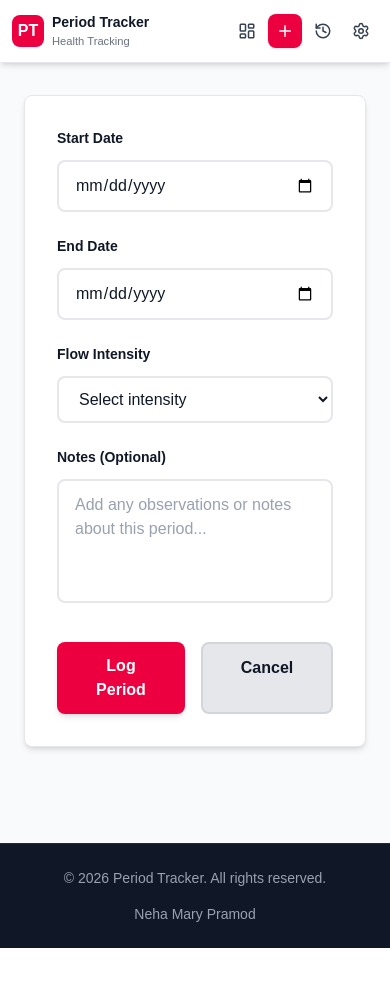
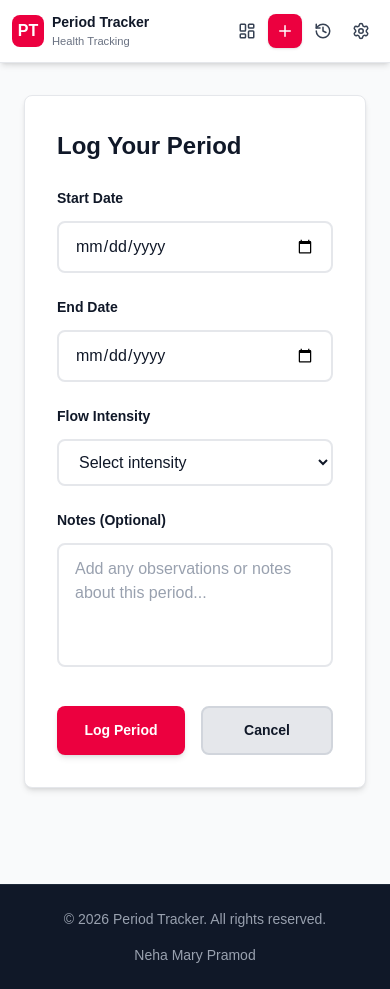
Before and after one commit to NehaMary23/Period-Tracker, a Next.js app in the folder frontend/: page /log-period in a window 390 px wide. Before the commit the page ends 948 px from the top, so only its background shows below. Built offline with nearby package versions, Linux system fonts and the light colour scheme; no server answers; sample sign-in values are in the browser's storage.

Commit message:
responsive dashboard

```diff
--- a/frontend/src/app/log-period/page.tsx
+++ b/frontend/src/app/log-period/page.tsx
@@ -103,10 +103,19 @@ export default function LogPeriodPage() {
         {/* Main Content */}
         <main className="max-w-2xl mx-auto px-6 py-8">
           <div className="bg-white rounded-lg shadow-md border border-gray-200 p-8">
+            <h1
+              className="font-bold text-gray-900 mb-6"
+              style={{ fontSize: "clamp(1.5rem, 4vw, 2.5rem)" }}
+            >
+              Log Your Period
+            </h1>
             <form onSubmit={handleSubmit} className="space-y-6">
               <div className="grid grid-cols-1 md:grid-cols-2 gap-6">
                 <div>
-                  <label className="block text-sm font-bold text-gray-900 mb-3">
+                  <label
+                    className="block font-bold text-gray-900 mb-3"
+                    style={{ fontSize: "clamp(0.875rem, 1.5vw, 1rem)" }}
+                  >
                     Start Date
                   </label>
                   <input
@@ -119,7 +128,10 @@ export default function LogPeriodPage() {
                 </div>
 
                 <div>
-                  <label className="block text-sm font-bold text-gray-900 mb-3">
+                  <label
+                    className="block font-bold text-gray-900 mb-3"
+                    style={{ fontSize: "clamp(0.875rem, 1.5vw, 1rem)" }}
+                  >
                     End Date
                   </label>
                   <input
@@ -134,7 +146,10 @@ export default function LogPeriodPage() {
               </div>
 
               <div>
-                <label className="block text-sm font-bold text-gray-900 mb-3">
+                <label
+                  className="block font-bold text-gray-900 mb-3"
+                  style={{ fontSize: "clamp(0.875rem, 1.5vw, 1rem)" }}
+                >
                   Flow Intensity
                 </label>
                 <select
@@ -150,7 +165,10 @@ export default function LogPeriodPage() {
               </div>
 
               <div>
-                <label className="block text-sm font-bold text-gray-900 mb-3">
+                <label
+                  className="block font-bold text-gray-900 mb-3"
+                  style={{ fontSize: "clamp(0.875rem, 1.5vw, 1rem)" }}
+                >
                   Notes (Optional)
                 </label>
                 <textarea
@@ -166,12 +184,14 @@ export default function LogPeriodPage() {
                   type="submit"
                   disabled={loading}
                   className="flex-1 bg-rose-600 hover:bg-rose-700 disabled:opacity-50 text-white font-bold py-3 px-6 rounded-lg transition duration-200 shadow-md hover:shadow-lg"
+                  style={{ fontSize: "clamp(0.875rem, 1.5vw, 1rem)" }}
                 >
                   {loading ? "Saving..." : "Log Period"}
                 </button>
                 <Link
                   href="/dashboard"
                   className="flex-1 bg-gray-200 hover:bg-gray-300 text-gray-900 font-bold py-3 px-6 rounded-lg transition duration-200 text-center border-2 border-gray-300"
+                  style={{ fontSize: "clamp(0.875rem, 1.5vw, 1rem)" }}
                 >
                   Cancel
                 </Link>
```
